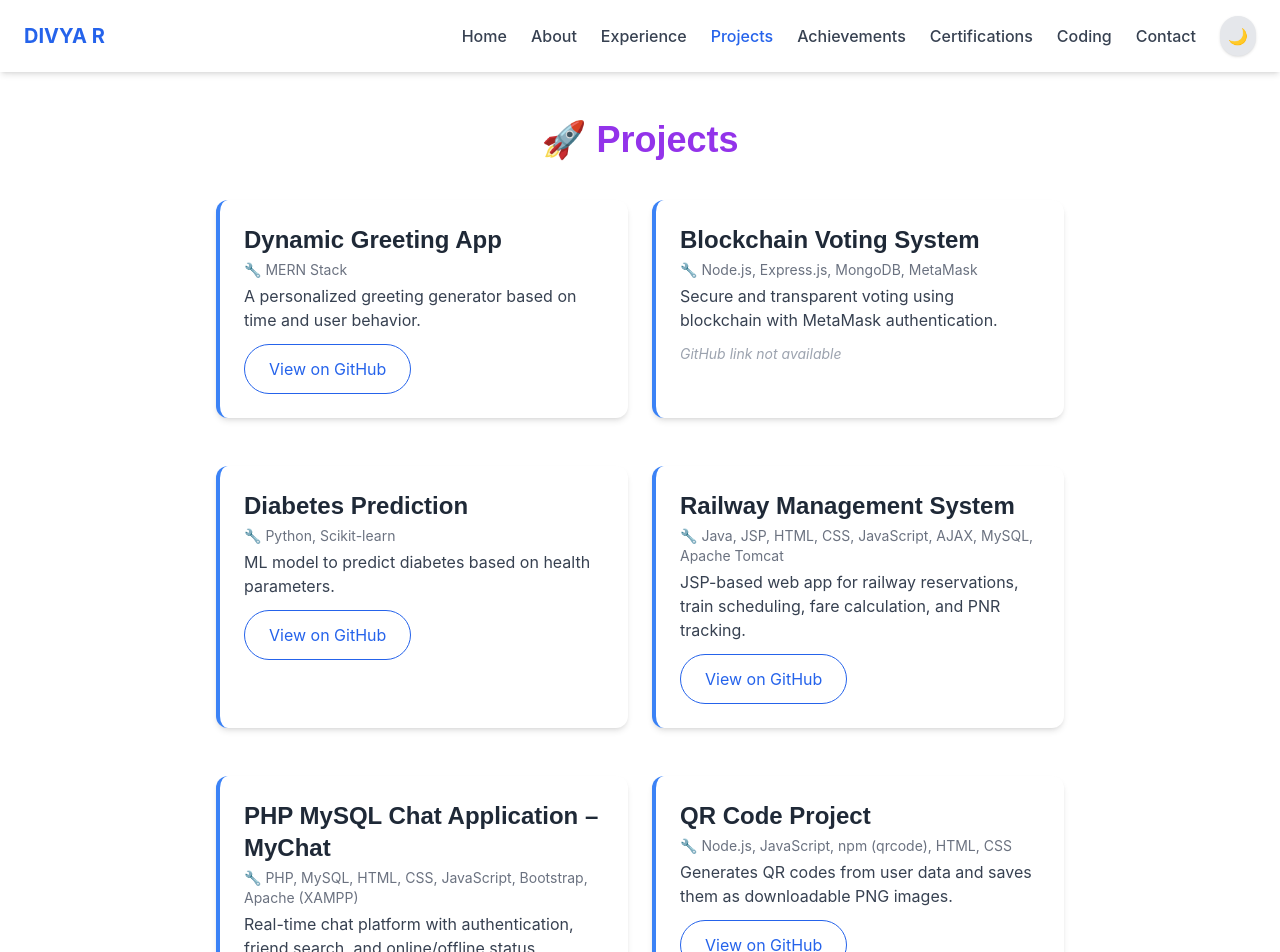
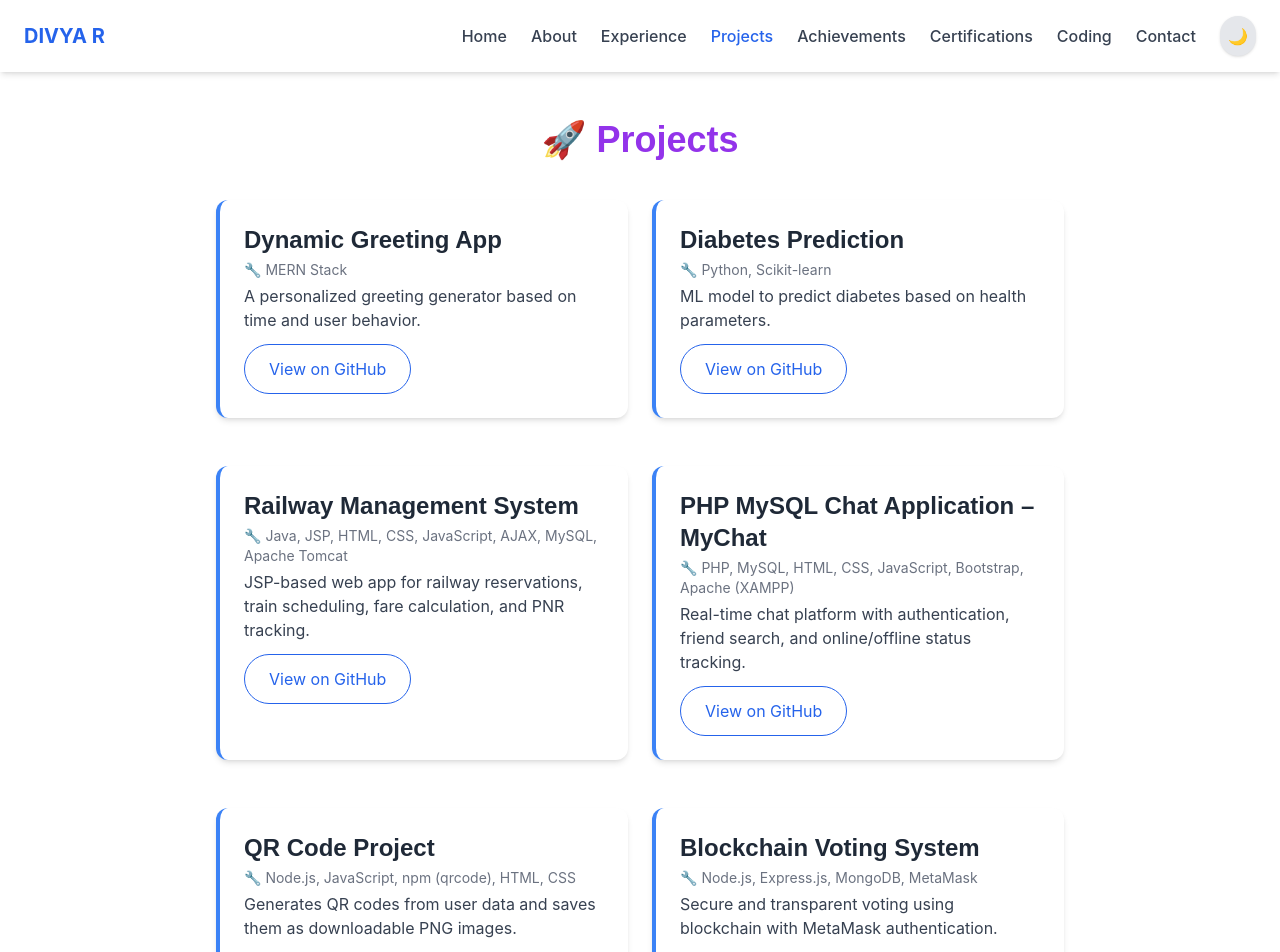
Before and after one commit to Divya22022004/Divya_Portfolio, a Next.js app: page /projects in a window 1280 px wide. Shown: the top 952 px of the page. Built offline with nearby package versions, Linux system fonts and the light colour scheme.

Commit message:
Update page.tsx

```diff
--- a/app/projects/page.tsx
+++ b/app/projects/page.tsx
@@ -7,12 +7,6 @@ export default function ProjectsPage() {
     tech: "MERN Stack",
     description: "A personalized greeting generator based on time and user behavior.",
     github: "https://github.com/Divya22022004/dynamic_greetings"
-  },
-  {
-    title: "Blockchain Voting System",
-    tech: "Node.js, Express.js, MongoDB, MetaMask",
-    description: "Secure and transparent voting using blockchain with MetaMask authentication.",
-    // github: "https://github.com/Divya22022004/Blockchain-Voting-System"
   },
   {
     title: "Diabetes Prediction",
@@ -37,7 +31,14 @@ export default function ProjectsPage() {
     tech: "Node.js, JavaScript, npm (qrcode), HTML, CSS",
     description: "Generates QR codes from user data and saves them as downloadable PNG images.",
     github: "https://github.com/Divya22022004/QR-Code-Project"
+  },
+  {
+    title: "Blockchain Voting System",
+    tech: "Node.js, Express.js, MongoDB, MetaMask",
+    description: "Secure and transparent voting using blockchain with MetaMask authentication.",
+    // github: "https://github.com/Divya22022004/Blockchain-Voting-System"
   }
+
 ];
 
 
```
